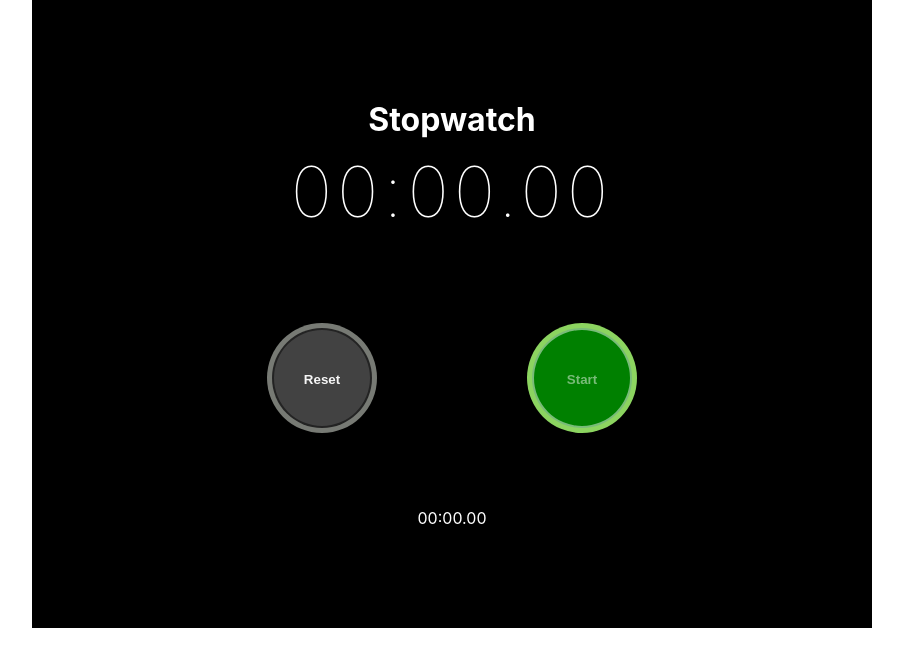
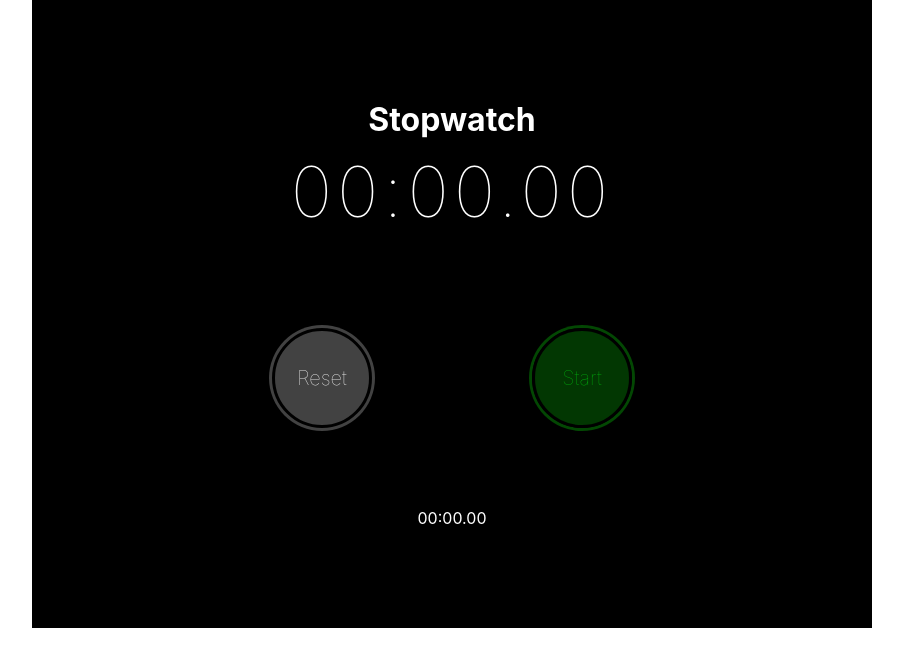
Before and after one commit to danielabbasi/stopwatch-using-react, a React (Create React App) app in the folder stopwatch/: page / in a window 1280 px wide. Shown: the top 666 px of the page, without its empty margins (188-1091 px from the left). Built offline with nearby package versions, Linux system fonts and the light colour scheme.

Commit message:
Added more stying and fixed top row timer bug which was not resetting timer after first lap btn click

```diff
--- a/stopwatch/src/App.css
+++ b/stopwatch/src/App.css
@@ -48,7 +48,7 @@ body {
   padding: 10px;
   overflow: hidden;
   display: inline-block;
-  font-family: '-apple-system','HelveticaNeue';;
+  font-family: '-apple-system','HelveticaNeue';
   font-size: 70px;
   font-weight: 1;
   letter-spacing: 5px;
@@ -56,95 +56,84 @@ body {
 }
 
 .startBtn {
-  background-color: green;
+  background-color: rgba(3, 75, 3, 0.74);
+  color: rgba(0, 255, 21, 0.555);
+  box-shadow: 0px 0px 0px 3px rgba(5, 97, 5, 0.74);
   display: inline-block;
-  color: rgba(255, 255, 255, 0.47);
-  font-weight: bold;
+  font-size: 20px;
+  font-weight: lighter;
   text-decoration: none;
   width: 100px;
   height: 100px;
-  line-height: 100px;
   border-radius: 50%;
   text-align: center;
   vertical-align: middle;
   overflow: hidden;
-  box-shadow: 0px 0px 0px 5px #8cd460;
-  border: solid 2px rgba(255, 255, 255, 0.47);
+  font-family: '-apple-system','HelveticaNeue';
+  border: solid 3px black;
   transition: .4s;
   margin: 80px;
 }
 
-.startBtn:hover{
-  border-style: dashed;
-}
-
 .stopBtn {
-  background-color: rgb(189, 15, 15);
+  background-color: rgba(110, 3, 3, 0.623);
+  color: rgb(195, 0, 0);
+  box-shadow: 0px 0px 0px 3px rgba(110, 3, 3, 0.623);
   display: inline-block;
-  color: rgba(255, 255, 255, 0.952);
-  font-weight: bold;
+  font-size: 20px;
+  font-weight: lighter;
   text-decoration: none;
   width: 100px;
   height: 100px;
-  line-height: 100px;
   border-radius: 50%;
   text-align: center;
   vertical-align: middle;
   overflow: hidden;
-  box-shadow: 0px 0px 0px 5px #7a1c1c;
-  border: solid 2px rgba(0, 0, 0, 0.47);
+  font-family: '-apple-system','HelveticaNeue';
+  border: solid 3px black;
+  border-spacing: 15px, 50px;
   transition: .4s;
   margin: 80px;
 }
 
-.stopBtn:hover{
-  border-style: dashed;
-}
-
 .resetBtn {
   background-color: rgb(66, 66, 66);
+  color: rgba(255, 255, 255, 0.952);
+  box-shadow: 0px 0px 0px 3px rgb(66, 66, 66);
   display: inline-block;
-  color: rgba(255, 255, 255, 0.952);
-  font-weight: bold;
+  font-size: 20px;
+  font-weight: lighter;
   text-decoration: none;
   width: 100px;
   height: 100px;
-  line-height: 100px;
   border-radius: 50%;
   text-align: center;
   vertical-align: middle;
   overflow: hidden;
-  box-shadow: 0px 0px 0px 5px #777a74;
-  border: solid 2px rgba(0, 0, 0, 0.47);
+  font-family: '-apple-system','HelveticaNeue';
+  border: solid 3px black;
   transition: .4s;
   margin: 80px;
 }
 
-.resetBtn:hover{
-  border-style: dashed;
-}
-
 .lapBtn {
   background-color: rgb(66, 66, 66);
+  color: rgba(255, 255, 255, 0.952);
+  box-shadow: 0px 0px 0px 3px rgb(66, 66, 66);
   display: inline-block;
-  color: rgba(255, 255, 255, 0.952);
-  font-weight: bold;
+  font-size: 20px;
+  font-weight: lighter;
   text-decoration: none;
   width: 100px;
   height: 100px;
-  line-height: 100px;
   border-radius: 50%;
   text-align: center;
   vertical-align: middle;
   overflow: hidden;
-  box-shadow: 0px 0px 0px 5px #777a74;
-  border: solid 2px rgba(0, 0, 0, 0.47);
+  font-family: '-apple-system','HelveticaNeue';
+  border: solid 3px black;
   transition: .4s;
   margin: 80px;
-}
-
-.lapBtn:hover{
-  border-style: dashed;
 }
 
 .maxLap {
--- a/stopwatch/src/Stopwatch.js
+++ b/stopwatch/src/Stopwatch.js
@@ -1,7 +1,5 @@
 import React, { Component } from 'react';
 import './App.css';
-import classNames from 'classnames';
-
 
 class Stopwatch extends Component {
     constructor(props) {
@@ -31,7 +29,7 @@ class Stopwatch extends Component {
                 this.timer = this.setState({ timeElapsed : 0, lapTimes: [], currentTime: 0});
             } else {
                if(this.state.lapTimes.length === 0) {
-                    this.currentTime = this.state.timeElapsed;
+                    this.setState({ currentTime: this.state.timeElapsed})
                     this.setState((state) => {
                         this.state.lapTimes.push(this.state.timeElapsed)
                     })
@@ -65,11 +63,6 @@ class Stopwatch extends Component {
             console.log(this.state.currentTime)
             return this.state.timeElapsed - this.state.currentTime;
         }
-
-        // if (this.state.lapTimes === 0) {
-        //     console.log("jo")
-        //     return this.state.timeElapsed;
-        // }
     }
 
     millisecondConversion = (timeElapsed) => {
@@ -102,5 +95,4 @@ class Stopwatch extends Component {
         )
     }
 }
-
 export default Stopwatch;
```
